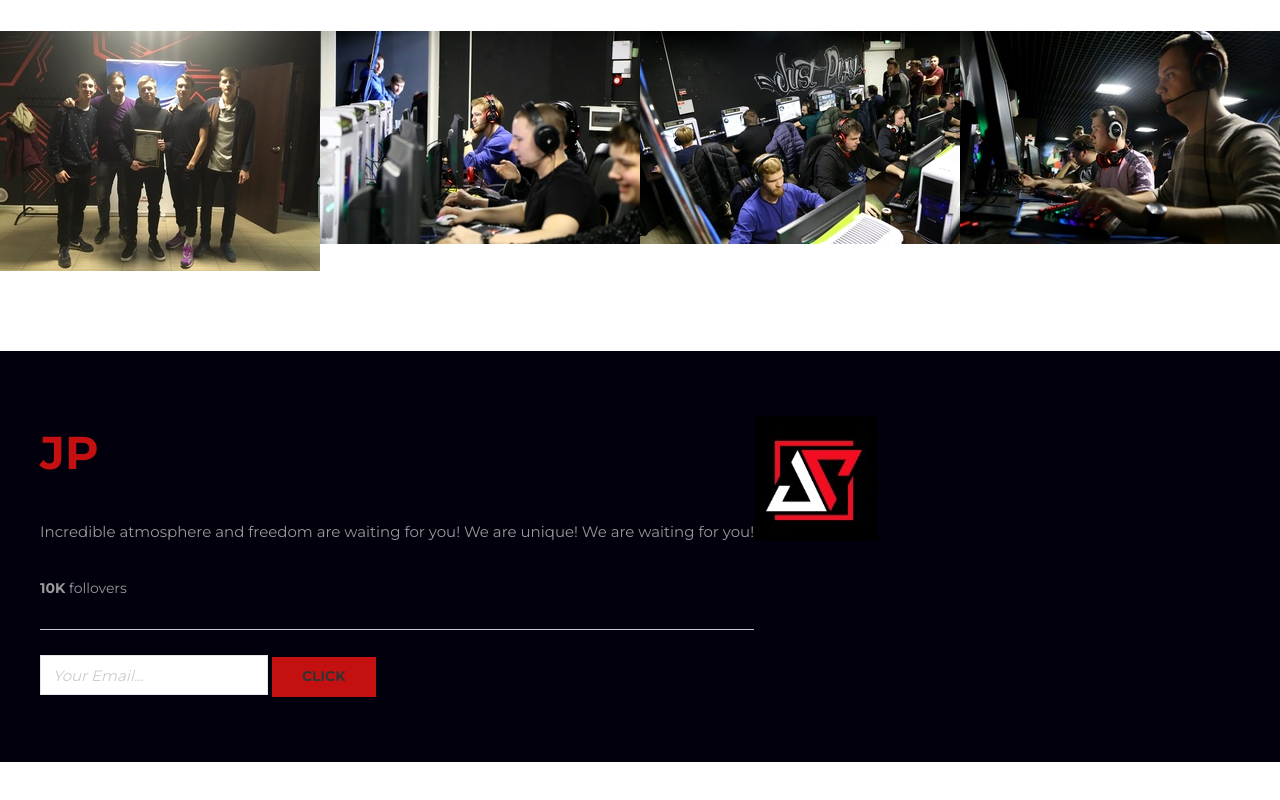
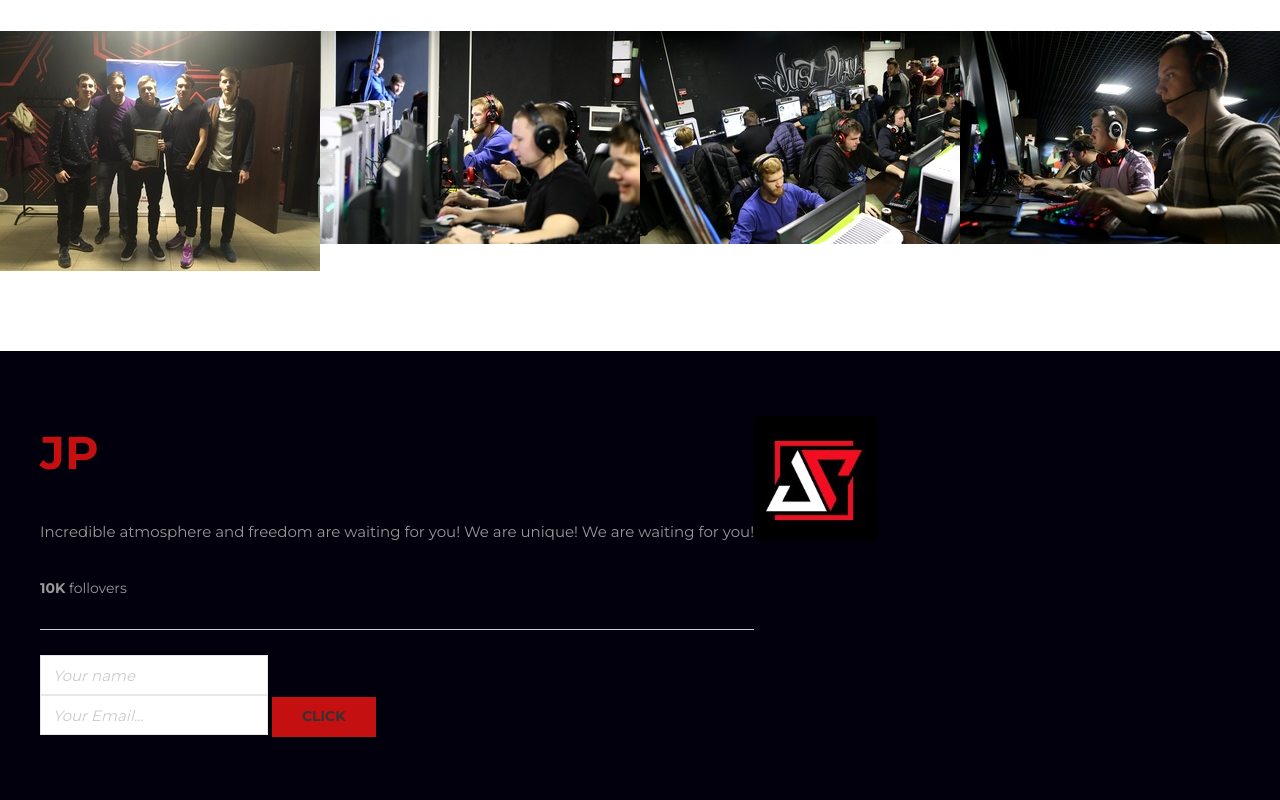
Before and after one commit to Citrick/JustPlay, a plain HTML site: page index.html in a window 1280 px wide. Shown: the part 2239-3039 px from the top of the page. Before the commit the page ends 3001 px from the top, so only its background shows below. Drawn offline with Linux system fonts and the light colour scheme.

Commit message:
Update index.html

```diff
--- a/index.html
+++ b/index.html
@@ -162,6 +162,12 @@
 
 				<form class="subscribe" action="/" method="post">
 
+					<input class="subscribe__input" type="email" name="name" placeholder="Your name">
+
+
+				</form>
+				<form class="subscribe" action="/" method="post">
+
 					<input class="subscribe__input" type="email" name="name" placeholder="Your Email...">
 
 					<button class="subscribe__btn" onclick="myFunction();" type="button"> Click </button>
```
